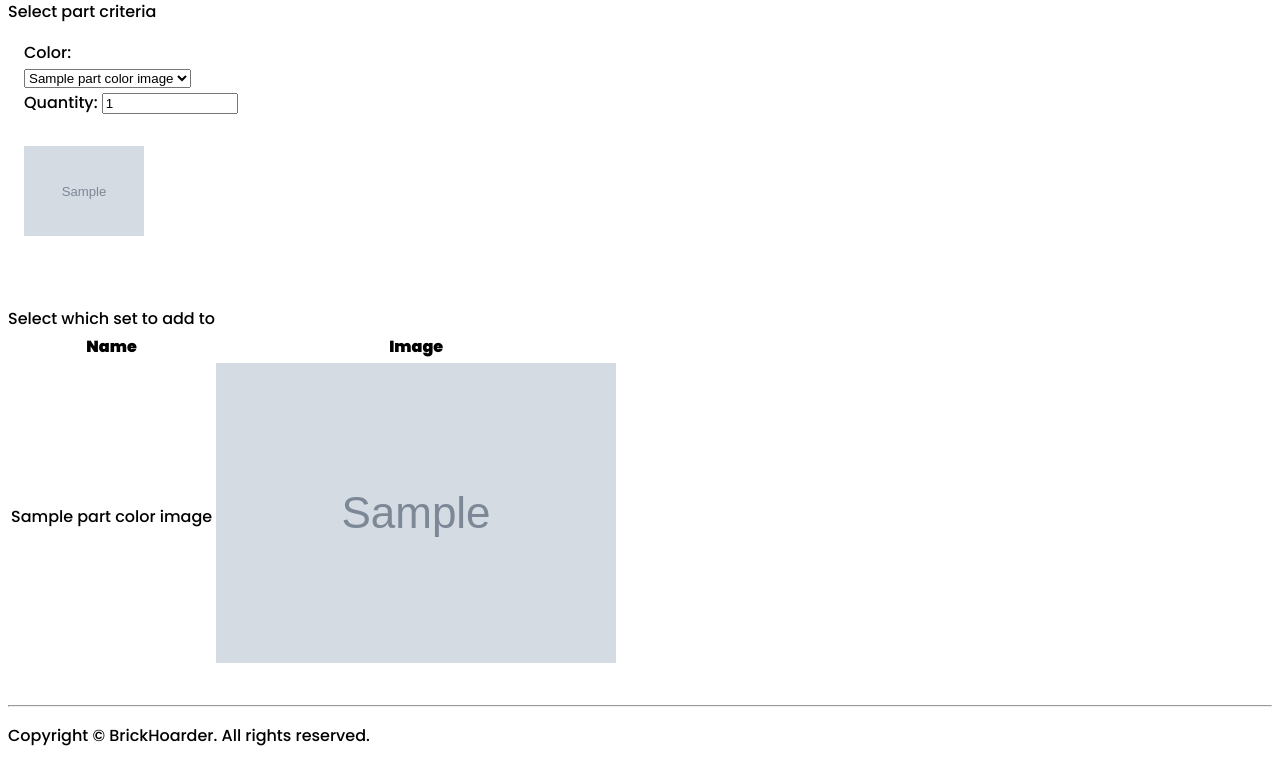
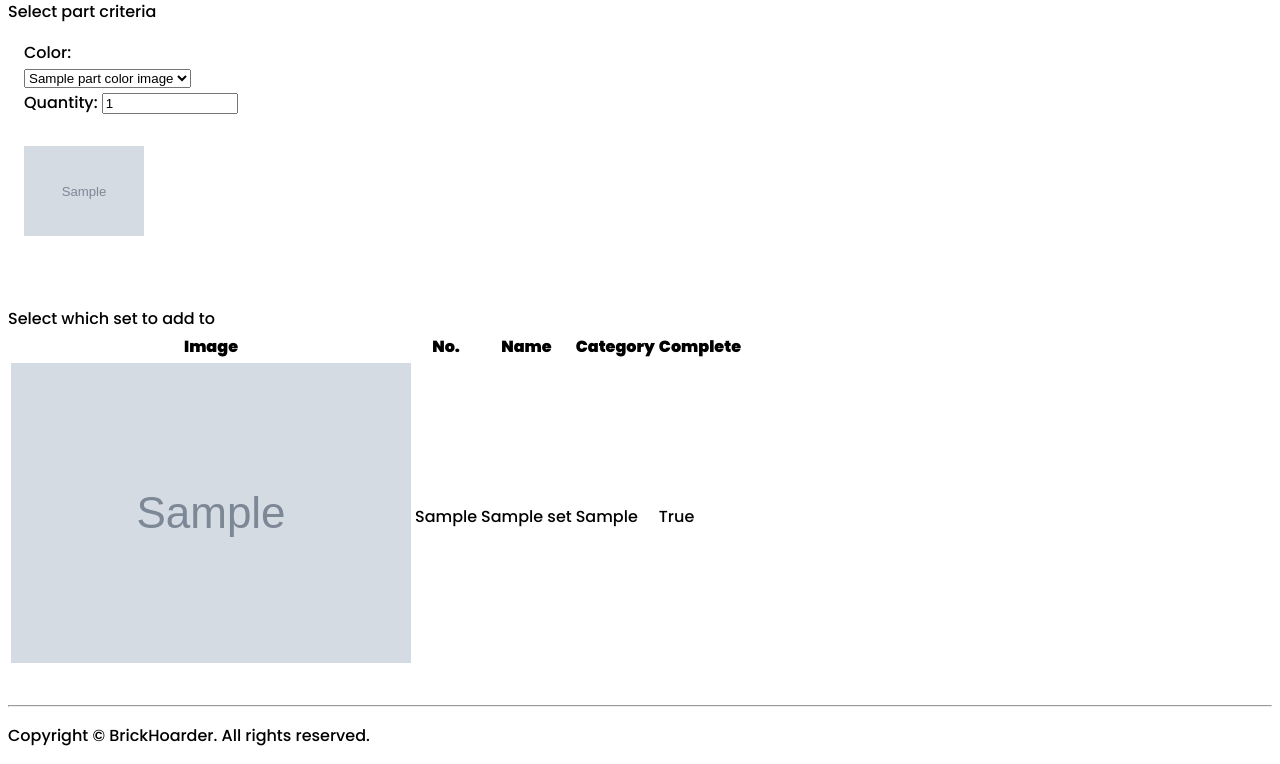
Before and after one commit to hendrikkels/BrickHoarder, a Flask app: template app/templates/add_part.html in a window 1280 px wide. Shown: the part 357-1121 px from the top of the page. Run offline with Flask 2, Linux system fonts and the light colour scheme; tables that the repository leaves empty hold one stand-in row (values such as "Sample post"); the template is opened without the code that fills it: values that come from a table or form of the project are taken from there, most other values are stand-ins (such as "Sample title", 1, 10 or a date in 2020); grey boxes marked "Sample" are stand-in pictures; parts of the project's set-up code (start-up, migrations or seed data) failed here and were passed over; some libraries are stand-ins or nearby versions.

Commit message:
Added selectable row table

```diff
--- a/app/static/myscripts.js
+++ b/app/static/myscripts.js
@@ -1,4 +1,29 @@
+var lastSelectedRow;
+var trs = document.getElementById('tableStudent').tBodies[0].getElementsByTagName('tr');
+
+// disable text selection
+document.onselectstart = function() {
+    return false;
+}
+
+function RowClick(currenttr, lock) {
+    clearAll();
+    toggleRow(currenttr);
+}
+
+function toggleRow(row) {
+    row.className = row.className == 'selected' ? '' : 'selected';
+    lastSelectedRow = row;
+}
+
+function clearAll() {
+    for (var i = 0; i < trs.length; i++) {
+        trs[i].className = '';
+    }
+}
+
+// Change image color on dropdown select
 function colorChange() {
-  var img_url = document.getElementById("color_select").value;
-  document.getElementById("color_image").src = img_url;
+    var img_url = document.getElementById("color_select").value;
+    document.getElementById("color_image").src = img_url;
 }
--- a/app/static/mystyle.css
+++ b/app/static/mystyle.css
@@ -7,6 +7,10 @@ body {
   width: calc(100% - 50px);
   display: inline-block;
   vertical-align: top;
+}
+
+.selected {
+    background: #e2e6ea;
 }
 
 .media-body {
--- a/app/templates/add_part.html
+++ b/app/templates/add_part.html
@@ -20,7 +20,7 @@
         {% endif %}
     {% endwith %}
     <!--<div class="container">-->
-    <form action="/add_set/{{ set_no }}" method='POST'>
+    <form action="/add_part/{{ set_no }}" method='POST'>
         <div class="card">
             <div class="card-header">
                 Select part criteria
@@ -56,21 +56,29 @@
             <div class="card-header">
                 Select which set to add to
             </div>
-            <table class="table table-image table-condensed table-striped table-bordered">
+            <table id="tableStudent" class="table table-image table-responsive-sm table-condensed table-hover table-bordered">
                 <thead>
                 <tr>
+                    <th scope="col" style="width: 25px">Image</th>
+                    <th scope="col">No.</th>
                     <th scope="col">Name</th>
-                <th scope="col" style="width: 25px">Image</th>
+                    <th scope="col">Category</th>
+                    <th scope="col">Complete</th>
                 </tr>
                 </thead>
                 <tbody>
-            {% for part_color_image in part_color_images %}
-                <tr>
-                    <td scope="row">{{ part_color_image.name }}</td>
-                    <td class="" >
-                        <img src="{{ part_color_image.image }}" class="img-fluid img-thumbnail" alt="sheep">
+                {% for set in set_list %}
+
+                    <tr onmousedown="RowClick(this,false);">
+                        <td>
+                            <img src="{{ set.thumbnail_url }}" class="img-fluid img-thumbnail" alt="sheep">
                         </td>
+                        <td>{{ set.no }}</td>
+                        <td>{{ set.name }}</td>
+                        <td>{{ set.category }}</td>
+                        <td>{{ set.is_complete }}</td>
                     </tr>
+
                 {% endfor %}
                 </tbody>
             </table>
--- a/app/templates/inventory.html
+++ b/app/templates/inventory.html
@@ -18,7 +18,7 @@
         {% endif %}
     {% endwith %}
 
-    <table class="table table-image table-condensed table-hover table-bordered">
+    <table class="table table-image table-condensed table-hover table-responsive-sm table-bordered">
         <thead>
         <tr>
             <th scope="col">No</th>
--- a/app/views.py
+++ b/app/views.py
@@ -149,7 +149,7 @@ def add_set(no):
         return render_template('add_set.html', set_no=no, parts_list=parts_list)
 
 
-# Display a result from a part search
+# Display a resultg from a part search
 @app.route('/search/part=<no>', methods=['POST', 'GET'])
 def search_part(no):
     part_data = bricklinkApi.getCatalogItem("PART", no)
@@ -199,20 +199,9 @@ def add_part(no):
             part_color_images.append(part_color_image)
         print(part_color_images)
 
-        # parts_list = []
-        # keys = ['no', 'name', 'type', 'category_id', 'quantity', 'extra_quantity', 'thumbnail_url']
-        # part = dict.fromkeys(keys, None)
-        # # Create a clean dictionary for each part in the set to be displayed.
-        # part['no'] = part_data['no']
-        # part['name'] = part_data['name']
-        # part['type'] = part_data['type']
-        # part['category_id'] = part_data['category_id']
-        # part['quantity'] = part_data['quantity']
-        # part['extra_quantity'] = part_data['extra_quantity']
-        # part['thumbnail_url'] = bricklinkApi.getImageURL(part['type'], part['no'], part['color_id'])
-        # part=0
-        # parts_list.append(part)
-        return render_template('add_part.html', set_no=no, poes="poes", part_color_images=part_color_images)
+        set_list = db.session.query(Set).all()
+
+        return render_template('add_part.html', set_no=no, part_color_images=part_color_images, set_list=set_list)
 
 
 @app.route('/set/<no>')
```
Lines whose indentation alone changed are shown as unchanged.
